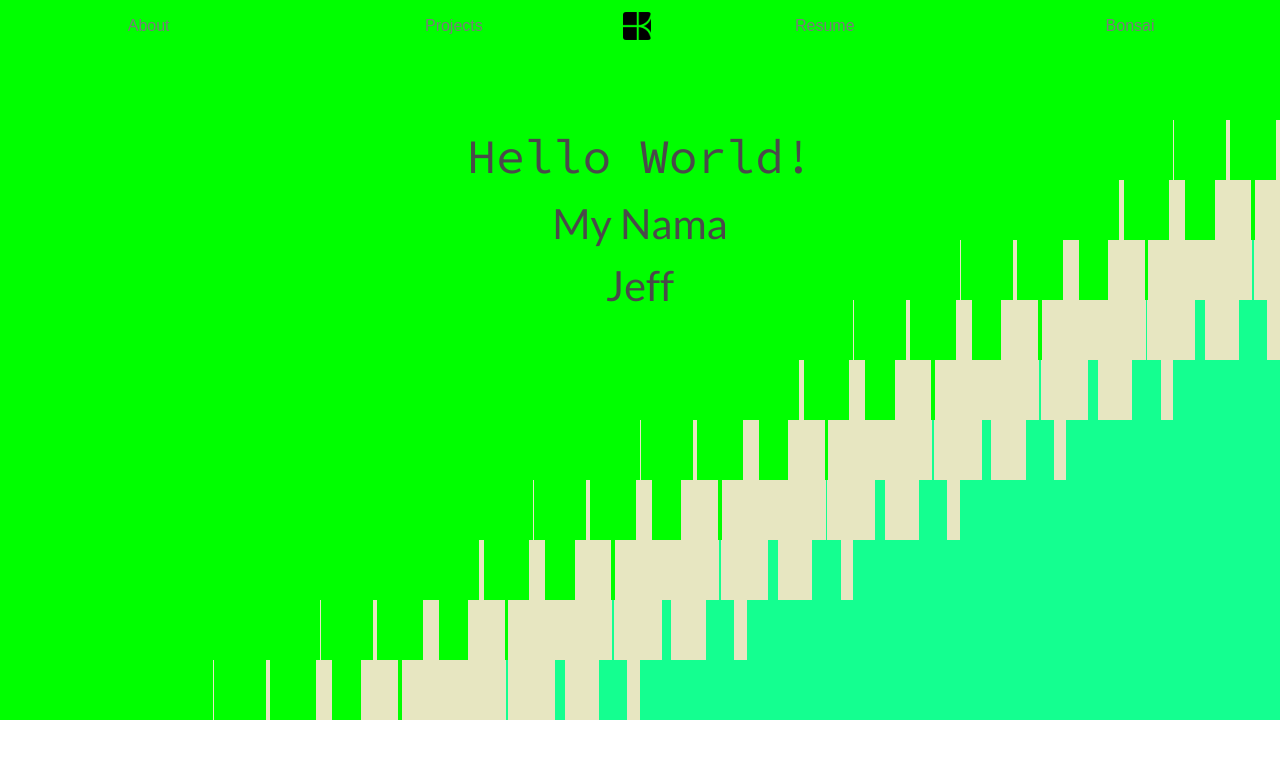
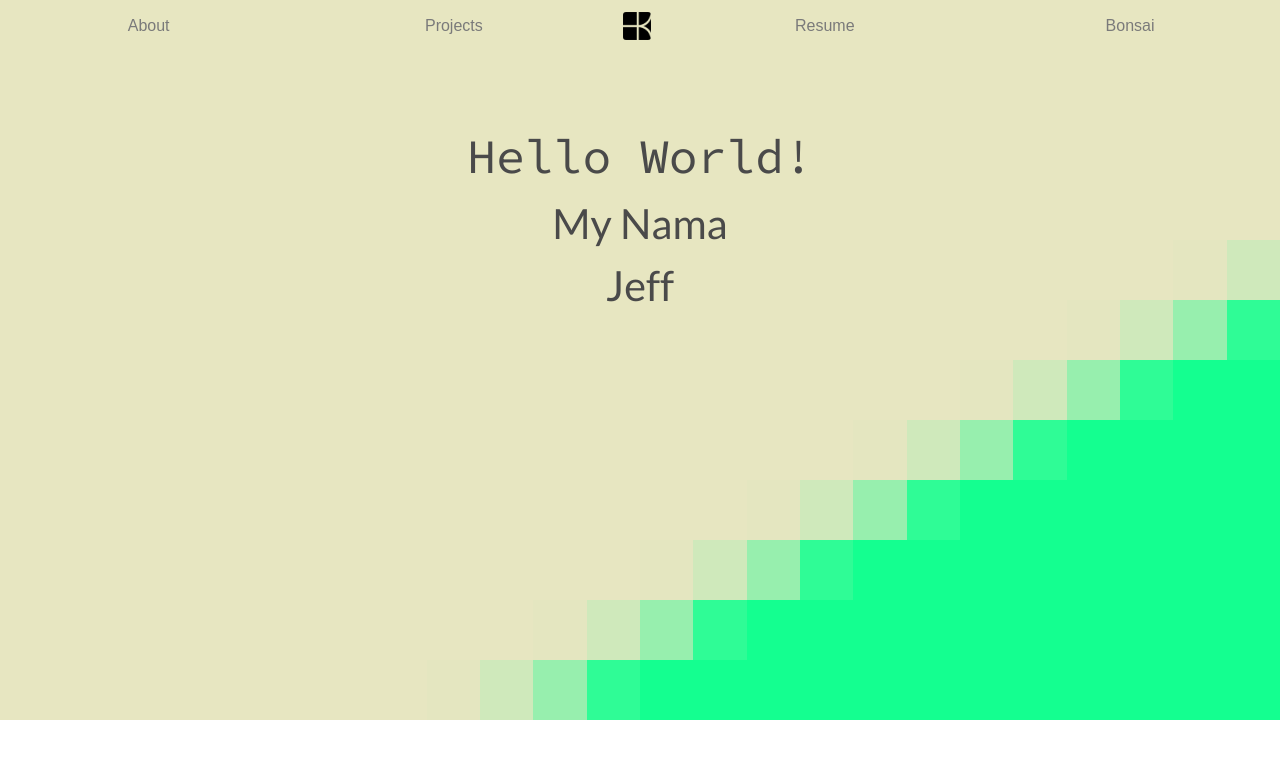
Before and after one commit to HugoKawamata/hugok-website, a React (Create React App) app: page / in a window 1280 px wide. Shown: the top 758 px of the page. Built offline with nearby package versions, Linux system fonts and the light colour scheme.

Commit message:
Make mobile working sort of and also deploy for issy

```diff
--- a/public/css/style.css
+++ b/public/css/style.css
@@ -57,22 +57,20 @@
   .panels .desktop-row {
     height: 7.5vh; }
     .panels .desktop-row .panel-comp {
-      height: 100%;
-      transition: margin-left 0.5s, margin-right 0.5s, width 0.5s; }
-    .panels .desktop-row .panel-unflipped {
       width: 4.16667%;
-      margin-right: 0px;
-      margin-left: 0px;
-      background-color: #14ff90; }
-    .panels .desktop-row .panel-flipping {
-      background-color: #14ff90;
-      margin-left: 2.08333%;
-      margin-right: 2.08333%;
-      width: 0px; }
-    .panels .desktop-row .panel-flipped {
-      margin-left: 0px;
-      margin-right: 0px;
-      width: 4.16667%;
-      background-color: #00ff00; }
+      transition: background-color 0.5s; }
+  .panels .mobile-row {
+    height: 3.75vh; }
+    .panels .mobile-row .panel-comp {
+      width: 8.33333%;
+      transition: background-color 0.3s; }
+  .panels .panel-comp {
+    height: 100%;
+    margin-right: 0px;
+    margin-left: 0px; }
+  .panels .panel-unflipped {
+    background-color: #14ff90; }
+  .panels .panel-flipping {
+    background-color: #e7e6c1; }
 
 /*# sourceMappingURL=style.css.map */
--- a/public/css/style.scss
+++ b/public/css/style.scss
@@ -77,29 +77,32 @@
         height: $hero-height / 12;
 
         .panel-comp {
+            width: (100/24) * 1%;
+            transition: background-color $panel-flip-time;
+        }
+    }
+
+    .mobile-row {
+        height: $hero-height / 24;
+
+        .panel-comp {
+            width: (100/12) * 1%;
+            transition: background-color $panel-flip-time-mobile;
+        }
+    }
+
+    .panel-comp {
         height: 100%;
-            transition: margin-left $panel-flip-time, margin-right $panel-flip-time, width $panel-flip-time;
+        margin-right: 0px;
+        margin-left: 0px;
     }
 
     .panel-unflipped {
-            width: (100/24) * 1%;
-            margin-right: 0px;
-            margin-left: 0px;
         background-color: $panel;
     }
 
     .panel-flipping {
-            background-color: $panel;
-            margin-left: (100/24) * 0.5%;
-            margin-right: (100/24) * 0.5%;
-            width: 0px;
+        background-color: $flipped-panel;
     }
 
-        .panel-flipped {
-            margin-left: 0px;
-            margin-right: 0px;
-            width: (100/24) * 1%;
-            background-color: #00ff00;
 }
-    }
-}
--- a/public/css/variables.scss
+++ b/public/css/variables.scss
@@ -3,6 +3,7 @@ $sand: #e7e6c1;
 $transparent: rgba(0,0,0,0);
 $seagreen: #14ff90;
 
+$flipped-panel: $sand;
 $panel: $seagreen;
 $navbar-color: $sand;
 $hero-background-color: $sand;
@@ -15,3 +16,4 @@ $code-font: "Source Code Pro", monospace;
 $hero-height: 90vh;
 
 $panel-flip-time: 0.5s;
+$panel-flip-time-mobile: 0.3s;
--- a/public/index.html
+++ b/public/index.html
@@ -29,18 +29,8 @@
   </head>
   <body>
     <noscript>
-      You need to enable JavaScript to run this app.
+      You need to enable JavaScript to view this site.
     </noscript>
     <div id="root"></div>
-    <!--
-      This HTML file is a template.
-      If you open it directly in the browser, you will see an empty page.
-
-      You can add webfonts, meta tags, or analytics to this file.
-      The build step will place the bundled scripts into the <body> tag.
-
-      To begin the development, run `npm start` or `yarn start`.
-      To create a production bundle, use `npm run build` or `yarn build`.
-    -->
   </body>
 </html>
--- a/src/Components/Panel.js
+++ b/src/Components/Panel.js
@@ -24,7 +24,6 @@ export default class Panel extends React.Component {
                 className: "panel-comp panel-flipping"
             }
         );
-        setTimeout(() => this.finishFlip(), 500)
 
     }
 
--- a/src/Components/Panels.js
+++ b/src/Components/Panels.js
@@ -31,6 +31,9 @@ export default class Panels extends React.Component {
 
         if (this.state.height > this.state.width) {
             // Mobile
+            numCols = 12;
+            numRows = 24;
+            rowType = "mobile-row";
         } else {
             // Desktop
             numCols = 24;
```
Lines whose indentation alone changed are shown as unchanged.
